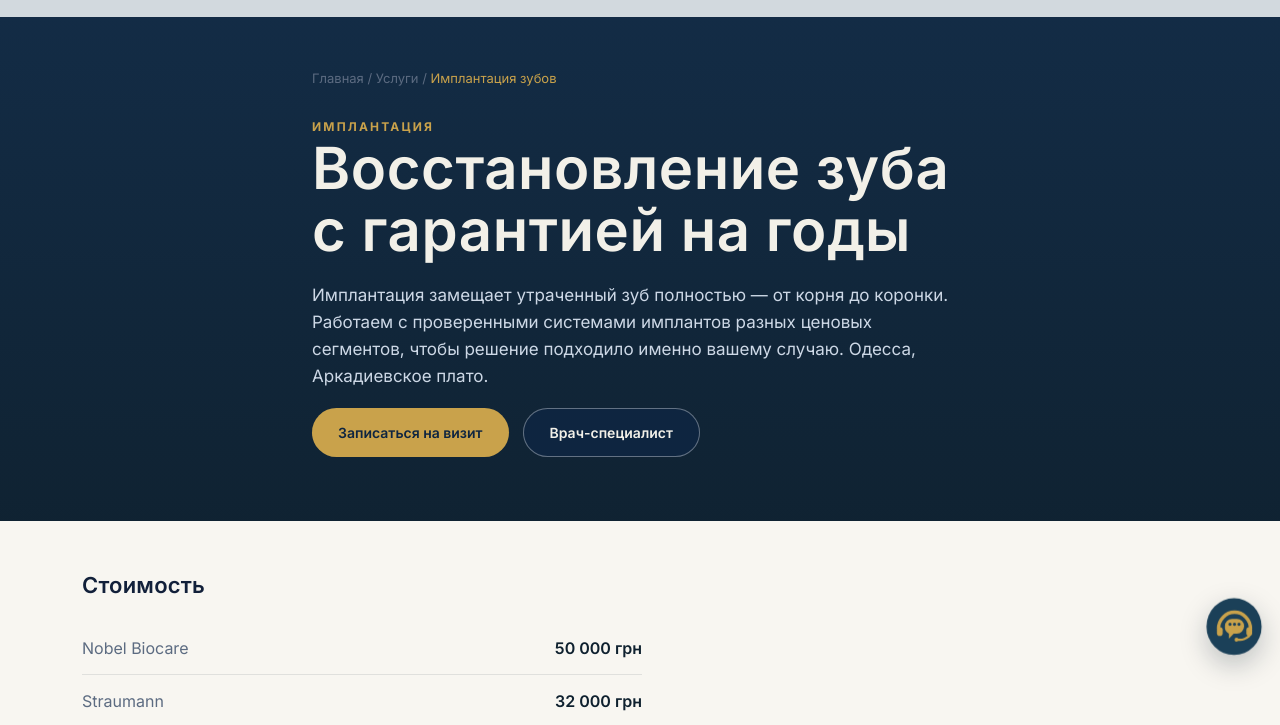
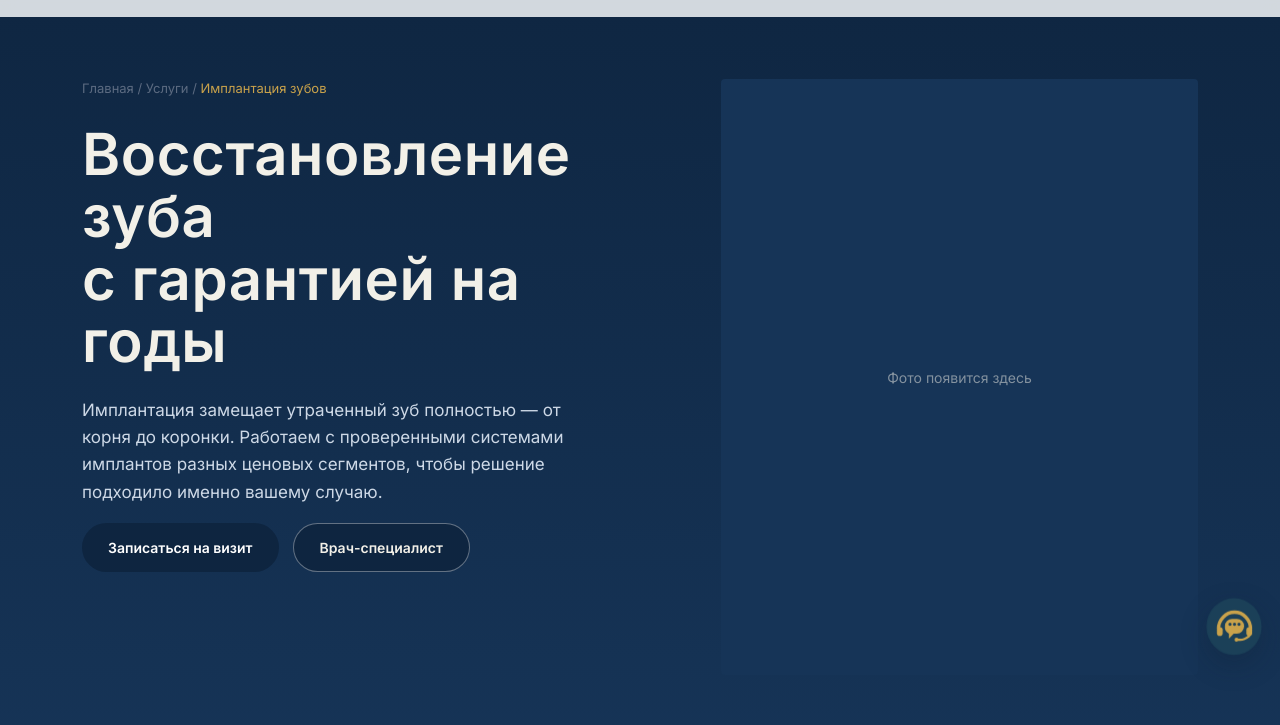
Before and after one commit to adiodua/MaslovClinic, a plain HTML site: page uslugi/implantatsiya-zubov.html in a window 1280 px wide. Shown: the part 71-796 px from the top of the page. Drawn offline with Linux system fonts and the light colour scheme.

Commit message:
Add files via upload

```diff
--- a/uslugi/implantatsiya-zubov.html
+++ b/uslugi/implantatsiya-zubov.html
@@ -179,15 +179,15 @@
 
   /* HERO — full-bleed term page style */
   .hero{
-    background:linear-gradient(180deg,rgba(15,33,47,.35) 0%,rgba(15,33,47,.92) 100%),var(--navy-2);
+    background:linear-gradient(180deg,var(--navy) 0%,var(--navy-2) 100%);
     color:#f2f0e8;
-    padding:140px 0 64px;
+    padding:150px 0 96px;
     position:relative;
     overflow:hidden;
   }
-  .hero .wrap{display:block;max-width:720px;}
+  .hero .wrap{display:grid;grid-template-columns:1.1fr .9fr;gap:56px;align-items:start;}
   .hero h1{font-size:clamp(36px,5vw,58px);line-height:1.08;margin:0;}
-  .hero p.lead{color:#cdd8e6;font-size:17px;line-height:1.6;max-width:60ch;margin-top:20px;}
+  .hero p.lead{color:#cdd8e6;font-size:17px;line-height:1.6;max-width:46ch;margin-top:24px;}
   .price-tag{
     display:inline-flex;align-items:baseline;gap:8px;
     margin:26px 0 30px;padding:14px 20px;
@@ -631,14 +631,18 @@
 
 <section class="hero">
   <div class="wrap">
-    <div class="crumbs-inline"><a href="/">Главная</a> / <a href="/uslugi/">Услуги</a> / <span class="crumb-active">Имплантация зубов</span></div>
-    <span class="eyebrow">Имплантация</span>
-    <h1>Восстановление зуба<br>с гарантией на годы</h1>
-    <p class="lead">Имплантация замещает утраченный зуб полностью — от корня до коронки. Работаем с проверенными системами имплантов разных ценовых сегментов, чтобы решение подходило именно вашему случаю. Одесса, Аркадиевское плато.</p>
-    <div class="cta-row">
-      <a href="/#booking" class="btn primary">Записаться на визит</a>
-      <a href="#vrach" class="btn ghost">Врач-специалист</a>
+    <div>
+      <div class="crumbs-inline"><a href="/">Главная</a> / <a href="/uslugi/">Услуги</a> / <span class="crumb-active">Имплантация зубов</span></div>
+      <h1>Восстановление зуба<br>с гарантией на годы</h1>
+      <p class="lead">Имплантация замещает утраченный зуб полностью — от корня до коронки. Работаем с проверенными системами имплантов разных ценовых сегментов, чтобы решение подходило именно вашему случаю.</p>
+      <div class="cta-row">
+        <a href="/#booking" class="btn">Записаться на визит</a>
+        <a href="#vrach" class="btn ghost">Врач-специалист</a>
+      </div>
     </div>
+    <a href="#zapis" class="hero-photo-zoom" aria-hidden="true">
+      <div class="hero-photo-zoom-ph">Фото появится здесь</div>
+    </a>
   </div>
 </section>
 
```
Also changed, not shown: uslugi/brekety.html (+15 -11 lines), uslugi/index.html (+14 -10 lines), uslugi/koronki-i-viniry.html (+15 -11 lines), uslugi/otbelivanie-zubov.html (+15 -11 lines).
